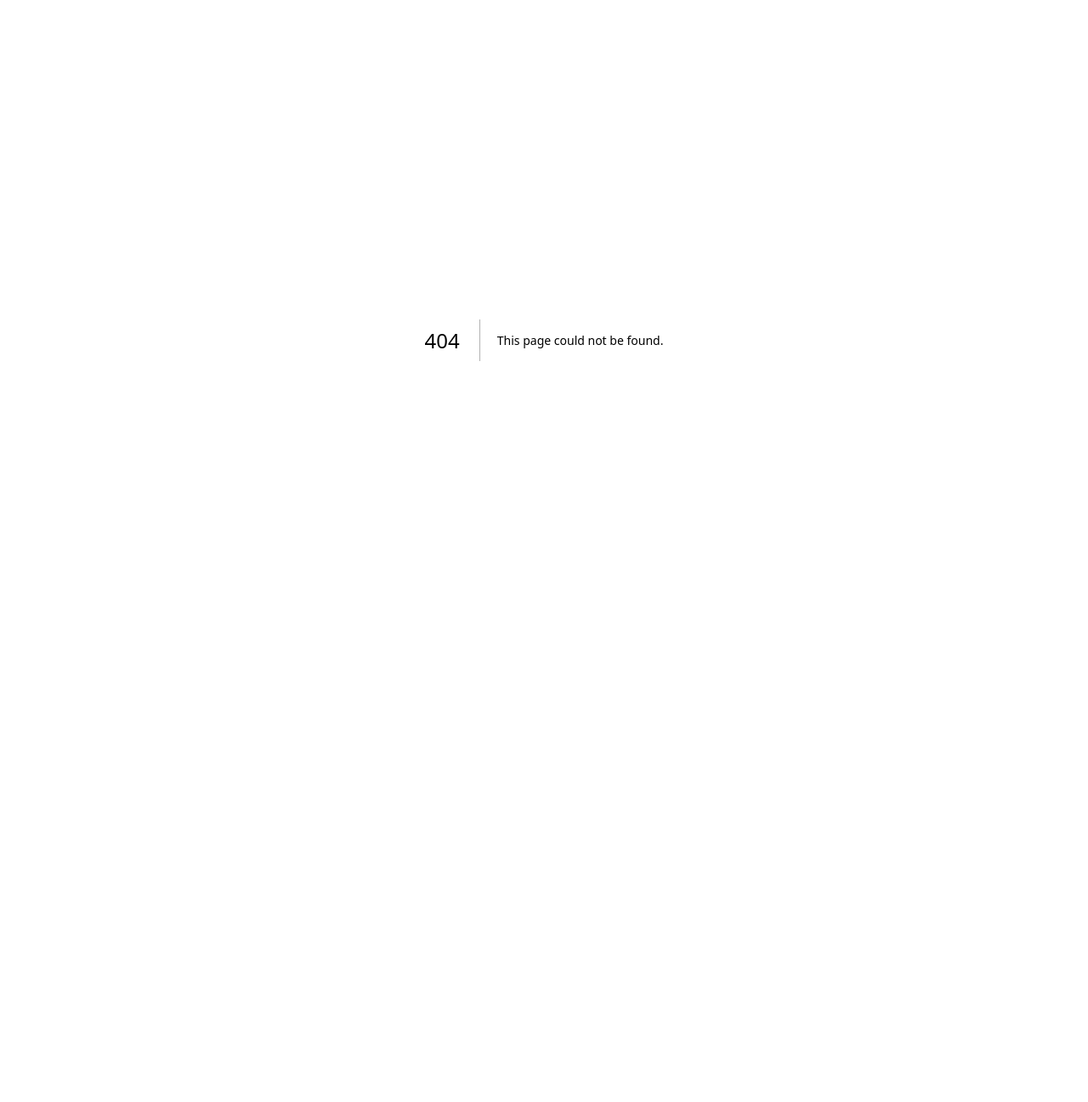
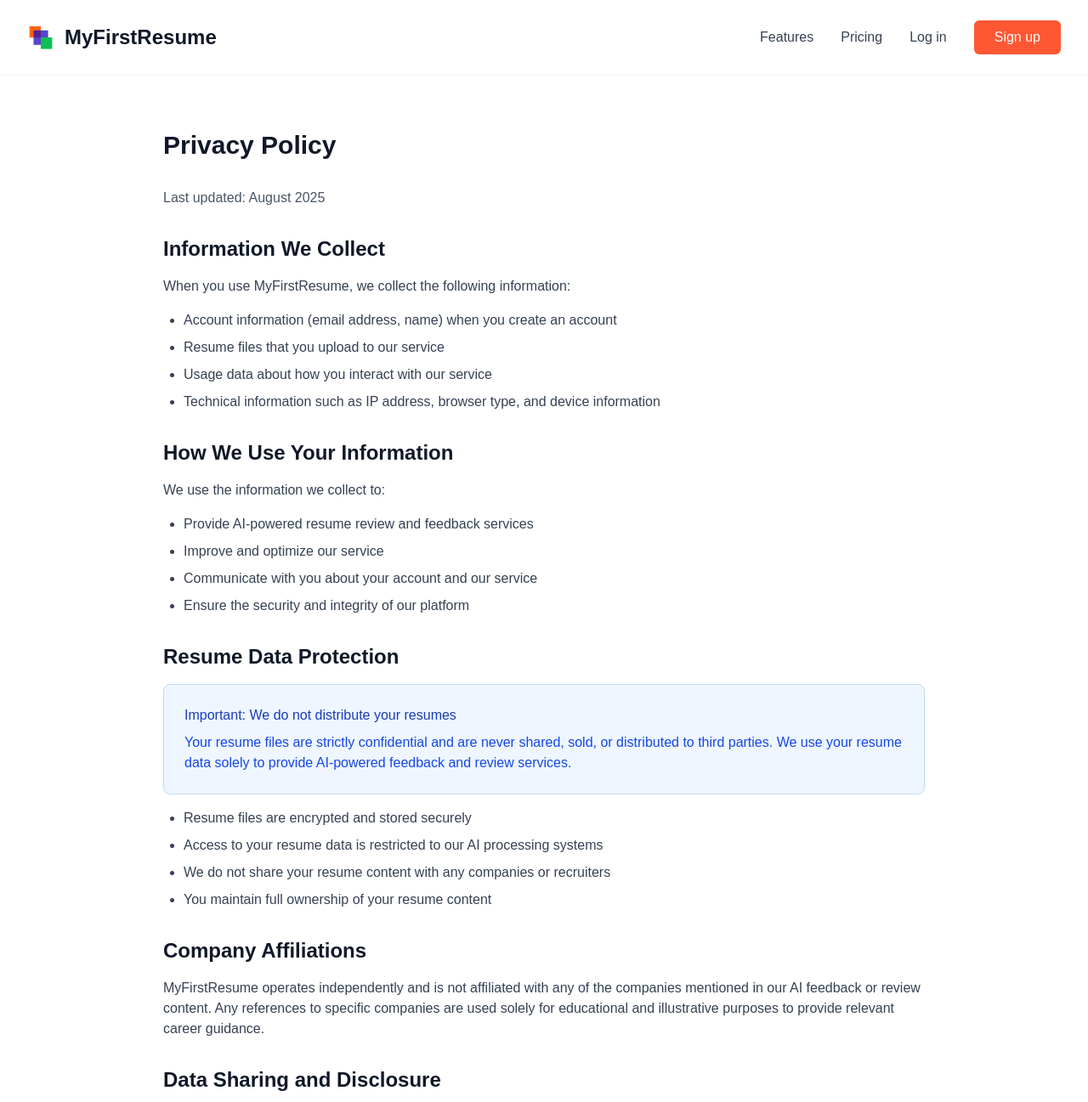
Before and after one commit to myfirstresume/konekt, a Next.js app: page /privacy in a window 1280 px wide. Before the commit this address had no page. Shown: the top 1297 px of the page at 85% size. Before the commit the page ends 800 px from the top, so only its background shows below. Built offline with nearby package versions, Linux system fonts and the light colour scheme; no server answers.

Commit message:
Add privacy policy

```diff
--- /dev/null
+++ b/src/app/privacy/page.tsx
@@ -0,0 +1,146 @@
+'use client';
+
+import Header from "@/components/Header";
+import Footer from "@/components/Footer";
+
+export default function Privacy() {
+  return (
+    <div className="min-h-screen bg-white">
+      <Header />
+      <main className="px-4 sm:px-6 lg:px-8 py-8 sm:py-12 lg:py-16">
+        <div className="max-w-4xl mx-auto">
+          <div className="prose prose-lg mx-auto">
+            <h1 className="text-3xl font-bold text-gray-900 mb-8">Privacy Policy</h1>
+
+            <p className="text-gray-600 mb-8">
+              Last updated: August 2025
+            </p>
+
+            <section className="mb-8">
+              <h2 className="text-2xl font-semibold text-gray-900 mb-4">Information We Collect</h2>
+              <p className="text-gray-700 mb-4">
+                When you use MyFirstResume, we collect the following information:
+              </p>
+              <ul className="list-disc pl-6 text-gray-700 space-y-2">
+                <li>Account information (email address, name) when you create an account</li>
+                <li>Resume files that you upload to our service</li>
+                <li>Usage data about how you interact with our service</li>
+                <li>Technical information such as IP address, browser type, and device information</li>
+              </ul>
+            </section>
+
+            <section className="mb-8">
+              <h2 className="text-2xl font-semibold text-gray-900 mb-4">How We Use Your Information</h2>
+              <p className="text-gray-700 mb-4">
+                We use the information we collect to:
+              </p>
+              <ul className="list-disc pl-6 text-gray-700 space-y-2">
+                <li>Provide AI-powered resume review and feedback services</li>
+                <li>Improve and optimize our service</li>
+                <li>Communicate with you about your account and our service</li>
+                <li>Ensure the security and integrity of our platform</li>
+              </ul>
+            </section>
+
+            <section className="mb-8">
+              <h2 className="text-2xl font-semibold text-gray-900 mb-4">Resume Data Protection</h2>
+              <div className="bg-blue-50 border border-blue-200 rounded-lg p-6 mb-4">
+                <p className="text-blue-800 font-medium mb-2">Important: We do not distribute your resumes</p>
+                <p className="text-blue-700">
+                  Your resume files are strictly confidential and are never shared, sold, or distributed to third parties.
+                  We use your resume data solely to provide AI-powered feedback and review services.
+                </p>
+              </div>
+              <ul className="list-disc pl-6 text-gray-700 space-y-2">
+                <li>Resume files are encrypted and stored securely</li>
+                <li>Access to your resume data is restricted to our AI processing systems</li>
+                <li>We do not share your resume content with any companies or recruiters</li>
+                <li>You maintain full ownership of your resume content</li>
+              </ul>
+            </section>
+
+            <section className="mb-8">
+              <h2 className="text-2xl font-semibold text-gray-900 mb-4">Company Affiliations</h2>
+              <p className="text-gray-700 mb-4">
+                MyFirstResume operates independently and is not affiliated with any of the companies mentioned
+                in our AI feedback or review content. Any references to specific companies are used solely for
+                educational and illustrative purposes to provide relevant career guidance.
+              </p>
+            </section>
+
+            <section className="mb-8">
+              <h2 className="text-2xl font-semibold text-gray-900 mb-4">Data Sharing and Disclosure</h2>
+              <p className="text-gray-700 mb-4">
+                We do not sell, trade, or rent your personal information to third parties. We may share your
+                information only in the following limited circumstances:
+              </p>
+              <ul className="list-disc pl-6 text-gray-700 space-y-2">
+                <li>With your explicit consent</li>
+                <li>To comply with legal obligations or law enforcement requests</li>
+                <li>To protect our rights, property, or safety, or that of our users</li>
+                <li>With service providers who assist in operating our platform (under strict confidentiality agreements)</li>
+              </ul>
+            </section>
+
+            <section className="mb-8">
+              <h2 className="text-2xl font-semibold text-gray-900 mb-4">Data Security</h2>
+              <p className="text-gray-700 mb-4">
+                We implement industry-standard security measures to protect your personal information and resume data:
+              </p>
+              <ul className="list-disc pl-6 text-gray-700 space-y-2">
+                <li>Encryption of data in transit and at rest</li>
+                <li>Regular security audits and updates</li>
+                <li>Access controls and authentication measures</li>
+                <li>Secure data centers and infrastructure</li>
+              </ul>
+            </section>
+
+            <section className="mb-8">
+              <h2 className="text-2xl font-semibold text-gray-900 mb-4">Your Rights</h2>
+              <p className="text-gray-700 mb-4">
+                You have the following rights regarding your personal information:
+              </p>
+              <ul className="list-disc pl-6 text-gray-700 space-y-2">
+                <li>Access and review your personal information</li>
+                <li>Correct or update your information</li>
+                <li>Delete your account and associated data</li>
+                <li>Download your resume files</li>
+                <li>Opt out of communications</li>
+              </ul>
+            </section>
+
+            <section className="mb-8">
+              <h2 className="text-2xl font-semibold text-gray-900 mb-4">Data Retention</h2>
+              <p className="text-gray-700">
+                We retain your personal information and resume data for as long as your account is active or as
+                needed to provide our services. You may delete your account and associated data at any time
+                through your account settings.
+              </p>
+            </section>
+
+            <section className="mb-8">
+              <h2 className="text-2xl font-semibold text-gray-900 mb-4">Changes to This Policy</h2>
+              <p className="text-gray-700">
+                We may update this Privacy Policy from time to time. We will notify you of any material changes
+                by posting the updated policy on our website and updating the &quot;Last updated&quot; date above.
+              </p>
+            </section>
+
+            <section className="mb-8">
+              <h2 className="text-2xl font-semibold text-gray-900 mb-4">Contact Us</h2>
+              <p className="text-gray-700">
+                If you have any questions about this Privacy Policy or our data practices, please contact us at:
+              </p>
+              <div className="bg-gray-50 border border-gray-200 rounded-lg p-4 mt-4">
+                <p className="text-gray-700">
+                  Email: <a href="mailto:contact@myfirstresume.com" className="text-blue-600 hover:text-blue-800">contact@myfirstresume.com</a>
+                </p>
+              </div>
+            </section>
+          </div>
+        </div>
+      </main>
+      <Footer />
+    </div>
+  );
+}
```
